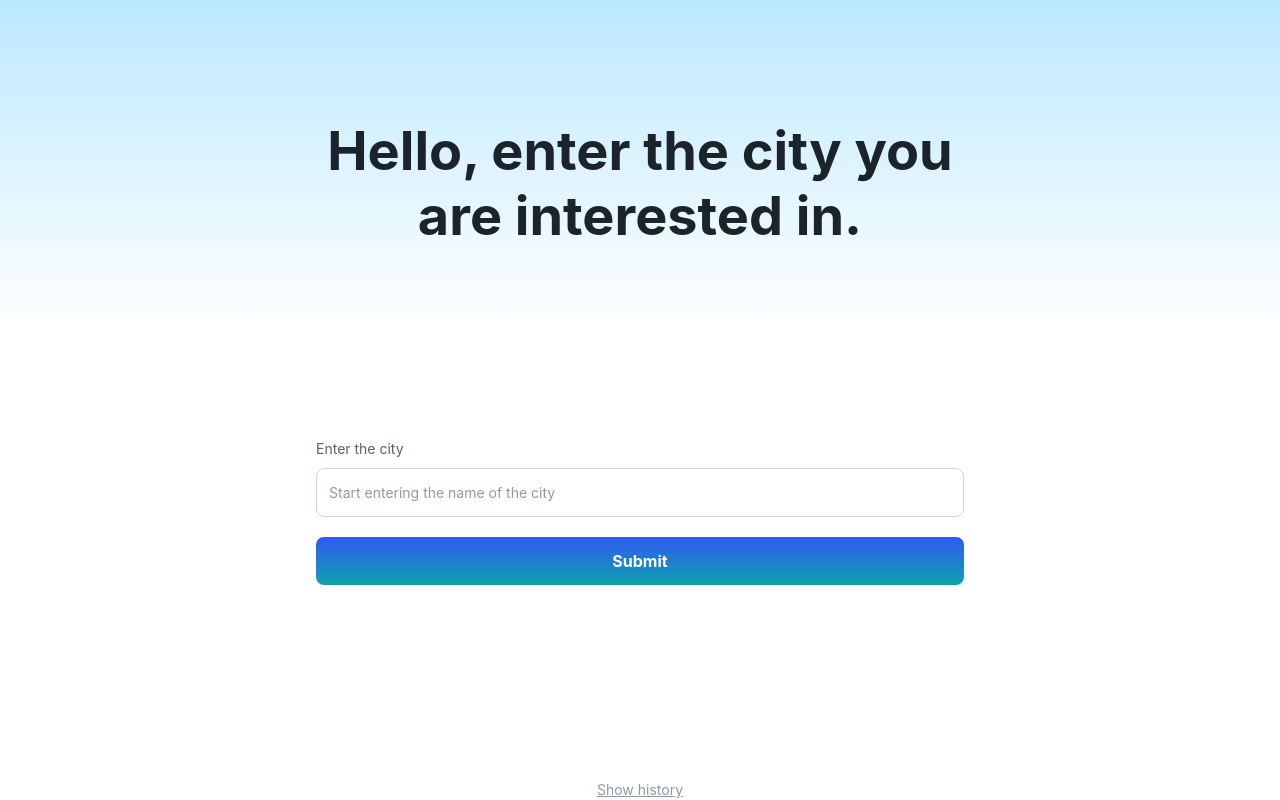
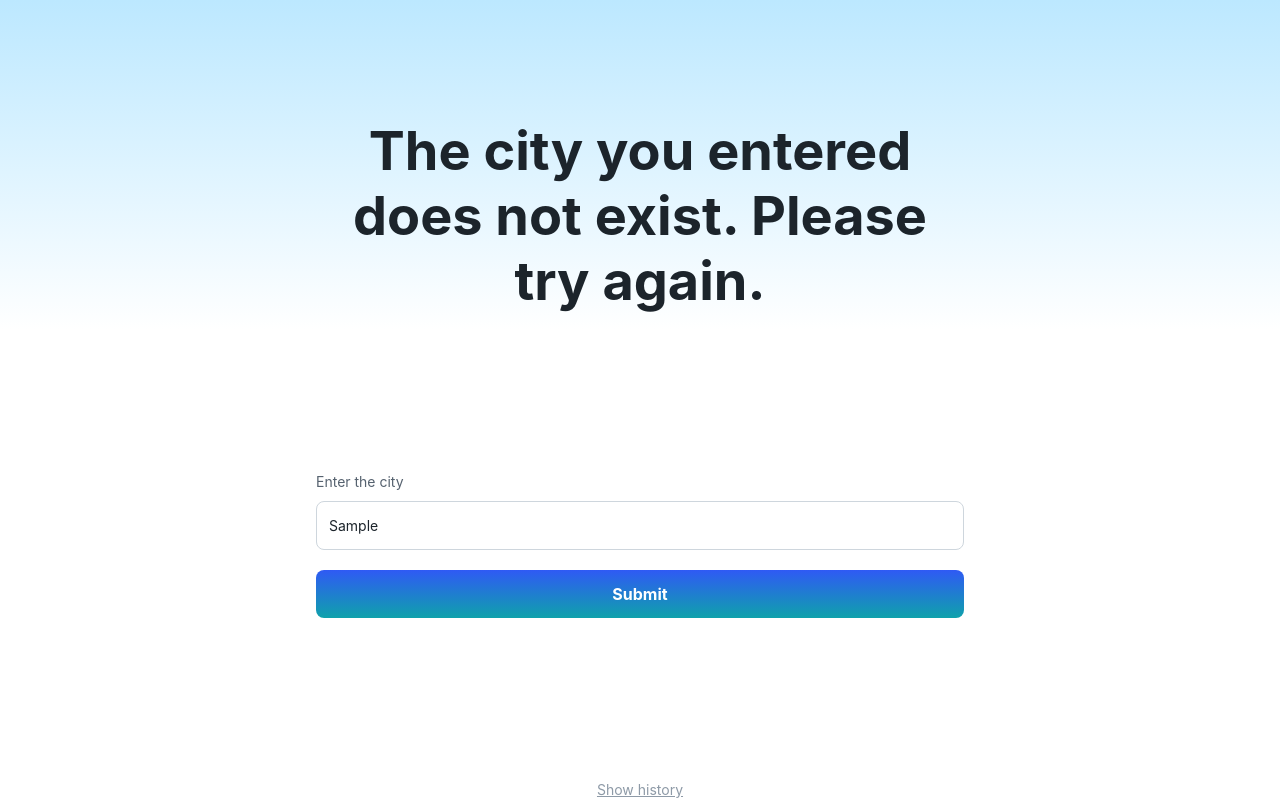
Before and after one commit to VadymDenysiuk/weather-front, a React (Create React App) app: page / in a window 1280 px wide. Both pictures are taken after typing "Sample" into the empty fields and a click on the button "Submit". Built offline with nearby package versions, Linux system fonts and the light colour scheme; no server answers.

Commit message:
add err message

```diff
--- a/src/components/Homepage/Form.tsx
+++ b/src/components/Homepage/Form.tsx
@@ -11,17 +11,24 @@ const HomeForm: React.FC<{
   setWeather: React.Dispatch<React.SetStateAction<IWeather | null>>;
   setCity: React.Dispatch<React.SetStateAction<string>>;
   setIsActiveForm: React.Dispatch<React.SetStateAction<boolean>>;
-}> = ({ setWeather, setCity, setIsActiveForm }) => {
+  setIsNonValidResult: React.Dispatch<React.SetStateAction<boolean>>;
+}> = ({ setWeather, setCity, setIsActiveForm, setIsNonValidResult }) => {
   const handleSubmit = async (
     values: IFormValues,
     { resetForm }: FormikHelpers<IFormValues>
   ) => {
     const { city } = values;
+    setIsActiveForm(false);
     const weather = await getWeather(city.toLowerCase());
     setCity(city);
 
-    if (weather.length > 0) setWeather(weather[0]);
-    resetForm();
+    if (weather.length > 0) {
+      setWeather(weather[0]);
+      resetForm();
+      setIsNonValidResult(false);
+    } else {
+      setIsNonValidResult(true);
+    }
   };
 
   return (
--- a/src/pages/Home.tsx
+++ b/src/pages/Home.tsx
@@ -6,12 +6,17 @@ import { IWeather } from "../types";
 const Home: React.FC = () => {
   const [weather, setWeather] = useState<IWeather | null>(null);
   const [isActiveForm, setIsActiveForm] = useState<boolean>(false);
+  const [isNonValidResult, setIsNonValidResult] = useState<boolean>(false);
   const [city, setCity] = useState<string>("");
 
   return (
     <div className="home">
       <div className="home__container container">
-        {weather ? (
+        {isNonValidResult ? (
+          <p className="home__title">
+            The city you entered does not exist. Please try again.
+          </p>
+        ) : weather ? (
           <Weather weather={weather} city={city} isActiveForm={isActiveForm} />
         ) : (
           <h1 className="home__title">
@@ -21,8 +26,10 @@ const Home: React.FC = () => {
         <Form
           setWeather={setWeather}
           setCity={setCity}
+          setIsNonValidResult={setIsNonValidResult}
           setIsActiveForm={setIsActiveForm}
         />
+
         <a href="/list" className="home__history-button">
           Show history
         </a>
```
